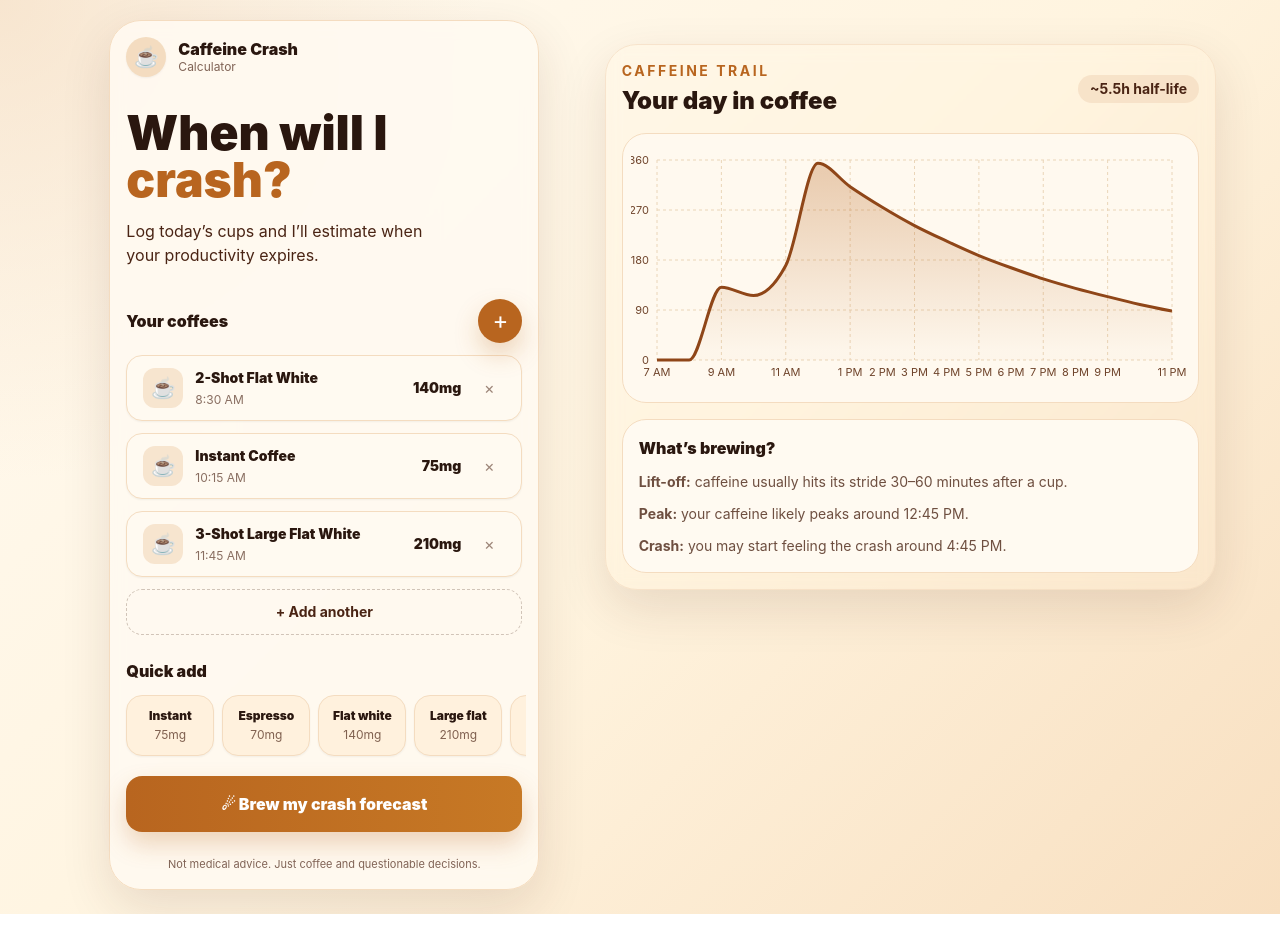
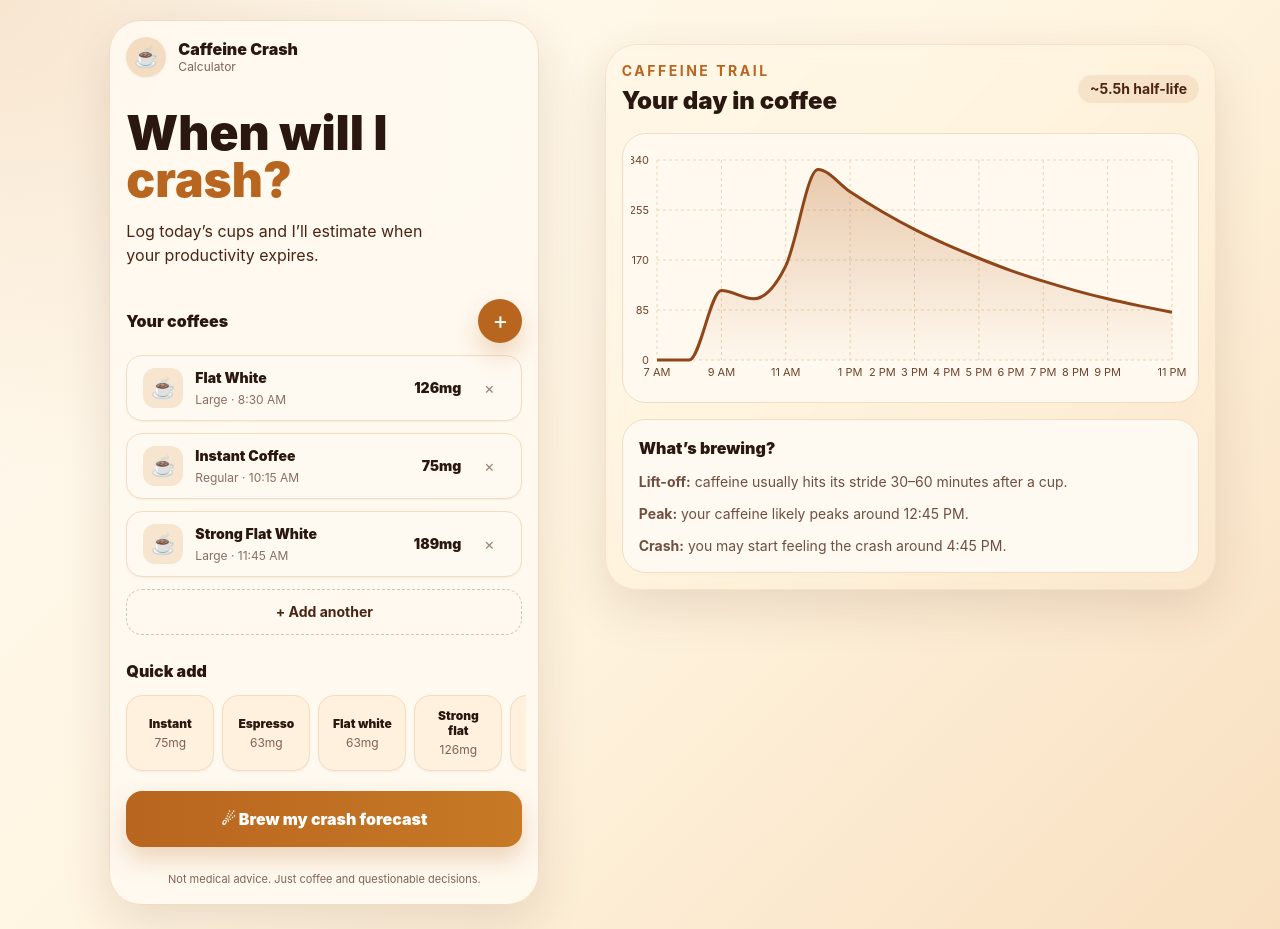
Before and after one commit to JoeGrimmer/caffeine-crash, a Next.js app: page / in a window 1280 px wide. Built offline with nearby package versions, Linux system fonts and the light colour scheme.

Commit message:
Improve caffeine presets and Australian sizing

```diff
--- a/app/page.tsx
+++ b/app/page.tsx
@@ -18,19 +18,44 @@ import {
   HALF_LIFE_HOURS,
 } from "@/lib/caffeine";
 
-const presets = [
-  { drinkType: "Instant coffee", caffeineMg: 75, short: "Instant" },
-  { drinkType: "Single shot espresso", caffeineMg: 70, short: "Espresso" },
-  { drinkType: "2-shot flat white", caffeineMg: 140, short: "Flat white" },
-  { drinkType: "3-shot large flat white", caffeineMg: 210, short: "Large flat" },
-  { drinkType: "Energy drink", caffeineMg: 160, short: "Energy" },
-  { drinkType: "Custom", caffeineMg: 95, short: "Custom" },
+type DrinkSize = "Regular" | "Large";
+
+type DrinkOption = {
+  drinkType: string;
+  category: "Coffee" | "Other";
+  short: string;
+  caffeine: Record<DrinkSize, number>;
+  custom?: boolean;
+};
+
+const drinkOptions: DrinkOption[] = [
+  { drinkType: "Instant coffee", category: "Coffee", short: "Instant", caffeine: { Regular: 75, Large: 100 } },
+  { drinkType: "Single shot espresso", category: "Coffee", short: "Espresso", caffeine: { Regular: 63, Large: 126 } },
+  { drinkType: "Flat white", category: "Coffee", short: "Flat white", caffeine: { Regular: 63, Large: 126 } },
+  { drinkType: "Strong flat white", category: "Coffee", short: "Strong flat", caffeine: { Regular: 126, Large: 189 } },
+  { drinkType: "Latte", category: "Coffee", short: "Latte", caffeine: { Regular: 63, Large: 126 } },
+  { drinkType: "Cappuccino", category: "Coffee", short: "Capp", caffeine: { Regular: 63, Large: 126 } },
+  { drinkType: "Long black", category: "Coffee", short: "Long black", caffeine: { Regular: 63, Large: 126 } },
+  { drinkType: "Americano", category: "Coffee", short: "Americano", caffeine: { Regular: 63, Large: 126 } },
+  { drinkType: "Mocha", category: "Coffee", short: "Mocha", caffeine: { Regular: 63, Large: 126 } },
+  { drinkType: "Energy drink", category: "Other", short: "Energy", caffeine: { Regular: 80, Large: 160 } },
+  { drinkType: "Custom", category: "Other", short: "Custom", caffeine: { Regular: 95, Large: 95 }, custom: true },
 ];
 
+const sizeOptions: DrinkSize[] = ["Regular", "Large"];
+
+function getDrinkOption(drinkType: string) {
+  return drinkOptions.find((option) => option.drinkType === drinkType) ?? drinkOptions[0];
+}
+
+function getDefaultCaffeine(drinkType: string, size: DrinkSize) {
+  return getDrinkOption(drinkType).caffeine[size];
+}
+
 const defaultEntries: CaffeineEntry[] = [
-  { id: "seed-1", drinkType: "2-shot flat white", time: "08:30", caffeineMg: 140 },
-  { id: "seed-2", drinkType: "Instant coffee", time: "10:15", caffeineMg: 75 },
-  { id: "seed-3", drinkType: "3-shot large flat white", time: "11:45", caffeineMg: 210 },
+  { id: "seed-1", drinkType: "Flat white", size: "Large", time: "08:30", caffeineMg: 126 },
+  { id: "seed-2", drinkType: "Instant coffee", size: "Regular", time: "10:15", caffeineMg: 75 },
+  { id: "seed-3", drinkType: "Strong flat white", size: "Large", time: "11:45", caffeineMg: 189 },
 ];
 
 function nowTime() {
@@ -38,11 +63,12 @@ function nowTime() {
   return `${String(now.getHours()).padStart(2, "0")}:${String(now.getMinutes()).padStart(2, "0")}`;
 }
 
-function newEntry(preset = presets[0]): CaffeineEntry {
+function newEntry(preset = drinkOptions[0], size: DrinkSize = "Regular"): CaffeineEntry {
   return {
     id: crypto.randomUUID(),
     drinkType: preset.drinkType,
-    caffeineMg: preset.caffeineMg,
+    size,
+    caffeineMg: preset.caffeine[size],
     time: nowTime(),
   };
 }
@@ -75,7 +101,7 @@ export default function Home() {
     if (mode === "results") window.scrollTo({ top: 0, behavior: "smooth" });
   }, [mode]);
 
-  function addPreset(preset = presets[0]) {
+  function addPreset(preset = drinkOptions[0]) {
     const entry = newEntry(preset);
     setEntries((current) => [...current, entry]);
     setEditing(entry);
@@ -107,7 +133,7 @@ export default function Home() {
           ) : (
             <InputView
               entries={entries}
-              onAdd={() => addPreset(presets[0])}
+              onAdd={() => addPreset(drinkOptions[0])}
               onEdit={setEditing}
               onDelete={deleteEntry}
               onPreset={addPreset}
@@ -187,7 +213,7 @@ function InputView({
   onAdd: () => void;
   onEdit: (entry: CaffeineEntry) => void;
   onDelete: (id: string) => void;
-  onPreset: (preset: (typeof presets)[number]) => void;
+  onPreset: (preset: DrinkOption) => void;
   onCalculate: () => void;
 }) {
   return (
@@ -220,14 +246,14 @@ function InputView({
 
       <h2 className="mt-6 font-black">Quick add</h2>
       <div className="-mx-1 mt-3 flex gap-2 overflow-x-auto px-1 pb-2">
-        {presets.map((preset) => (
+        {drinkOptions.map((preset) => (
           <button
             key={preset.drinkType}
             onClick={() => onPreset(preset)}
             className="min-w-[88px] rounded-2xl border border-latte bg-[#fff1dd] px-3 py-3 text-center shadow-sm transition active:scale-95"
           >
             <span className="block text-xs font-black leading-tight">{preset.short}</span>
-            <span className="mt-1 block text-xs text-roast/70">{preset.caffeineMg}mg</span>
+            <span className="mt-1 block text-xs text-roast/70">{preset.caffeine.Regular}mg</span>
           </button>
         ))}
       </div>
@@ -249,7 +275,7 @@ function EntryCard({ entry, onEdit, onDelete }: { entry: CaffeineEntry; onEdit:
       <div className="grid h-10 w-10 shrink-0 place-items-center rounded-xl bg-latte/70 text-xl">☕</div>
       <button onClick={onEdit} className="min-w-0 flex-1 text-left">
         <p className="truncate text-sm font-black capitalize">{entry.drinkType}</p>
-        <p className="mt-1 text-xs text-roast/65">{formatEntryTime(entry.time)}</p>
+        <p className="mt-1 text-xs text-roast/65">{entry.size ?? "Regular"} · {formatEntryTime(entry.time)}</p>
       </button>
       <p className="text-sm font-black">{entry.caffeineMg}mg</p>
       <button onClick={onDelete} className="grid h-8 w-8 place-items-center rounded-full text-roast/55" aria-label={`Remove ${entry.drinkType}`}>
@@ -423,6 +449,9 @@ function EditEntryModal({
   onDelete: () => void;
 }) {
   const [draft, setDraft] = useState(entry);
+  const draftSize = draft.size ?? "Regular";
+  const selectedDrink = getDrinkOption(draft.drinkType);
+  const isCustomDrink = selectedDrink.custom === true;
 
   return (
     <motion.div
@@ -436,7 +465,7 @@ function EditEntryModal({
           event.preventDefault();
           onSave({ ...draft, caffeineMg: Math.max(0, Number(draft.caffeineMg) || 0) });
         }}
-        className="w-full max-w-[430px] rounded-[2rem] bg-foam p-5 shadow-soft"
+        className="max-h-[calc(100dvh-24px)] w-full max-w-[430px] overflow-y-auto rounded-[2rem] bg-foam p-5 shadow-soft"
         initial={{ y: 40, opacity: 0 }}
         animate={{ y: 0, opacity: 1 }}
         exit={{ y: 40, opacity: 0 }}
@@ -457,19 +486,63 @@ function EditEntryModal({
         <select
           value={draft.drinkType}
           onChange={(event) => {
-            const preset = presets.find((item) => item.drinkType === event.target.value);
+            const selected = getDrinkOption(event.target.value);
             setDraft((current) => ({
               ...current,
               drinkType: event.target.value,
-              caffeineMg: preset ? preset.caffeineMg : current.caffeineMg,
+              size: current.size ?? "Regular",
+              caffeineMg: selected.custom ? current.caffeineMg : selected.caffeine[current.size ?? "Regular"],
             }));
           }}
           className="mt-2 w-full rounded-2xl border border-latte bg-foam px-4 py-4 outline-none ring-caramel/30 focus:ring-4"
         >
-          {presets.map((preset) => (
-            <option key={preset.drinkType}>{preset.drinkType}</option>
-          ))}
+          <optgroup label="Coffee">
+            {drinkOptions
+              .filter((option) => option.category === "Coffee")
+              .map((option) => (
+                <option key={option.drinkType}>{option.drinkType}</option>
+              ))}
+          </optgroup>
+          <optgroup label="Other">
+            {drinkOptions
+              .filter((option) => option.category === "Other")
+              .map((option) => (
+                <option key={option.drinkType}>{option.drinkType}</option>
+              ))}
+          </optgroup>
         </select>
+        <p className="mt-2 text-xs leading-5 text-roast/60">Based on typical Australian café servings</p>
+
+        {!isCustomDrink ? (
+          <>
+            <label className="mt-5 block text-sm font-black">Size</label>
+            <div className="mt-2 grid grid-cols-2 gap-2 rounded-2xl border border-latte bg-[#fff1dd] p-1">
+              {sizeOptions.map((size) => (
+                <button
+                  key={size}
+                  type="button"
+                  onClick={() =>
+                    setDraft((current) => ({
+                      ...current,
+                      size,
+                      caffeineMg: getDefaultCaffeine(current.drinkType, size),
+                    }))
+                  }
+                  className={`rounded-xl px-3 py-3 text-sm font-black transition ${
+                    draftSize === size ? "bg-caramel text-white shadow-sm" : "text-roast/70"
+                  }`}
+                >
+                  {size}
+                </button>
+              ))}
+            </div>
+          </>
+        ) : null}
+
+        <div className="mt-4 rounded-2xl bg-latte/55 px-4 py-3 text-sm text-roast">
+          <span className="font-black">Estimated caffeine:</span>{" "}
+          {isCustomDrink ? `${Math.max(0, Number(draft.caffeineMg) || 0)}mg, because you know your cup best.` : `${draft.caffeineMg}mg`}
+        </div>
 
         <label className="mt-5 block text-sm font-black">Caffeine (mg)</label>
         <div className="mt-2 flex items-center rounded-2xl border border-latte bg-foam px-4 ring-caramel/30 focus-within:ring-4">
--- a/lib/caffeine.ts
+++ b/lib/caffeine.ts
@@ -1,6 +1,7 @@
 export type CaffeineEntry = {
   id: string;
   drinkType: string;
+  size?: "Regular" | "Large";
   time: string;
   caffeineMg: number;
 };
```
